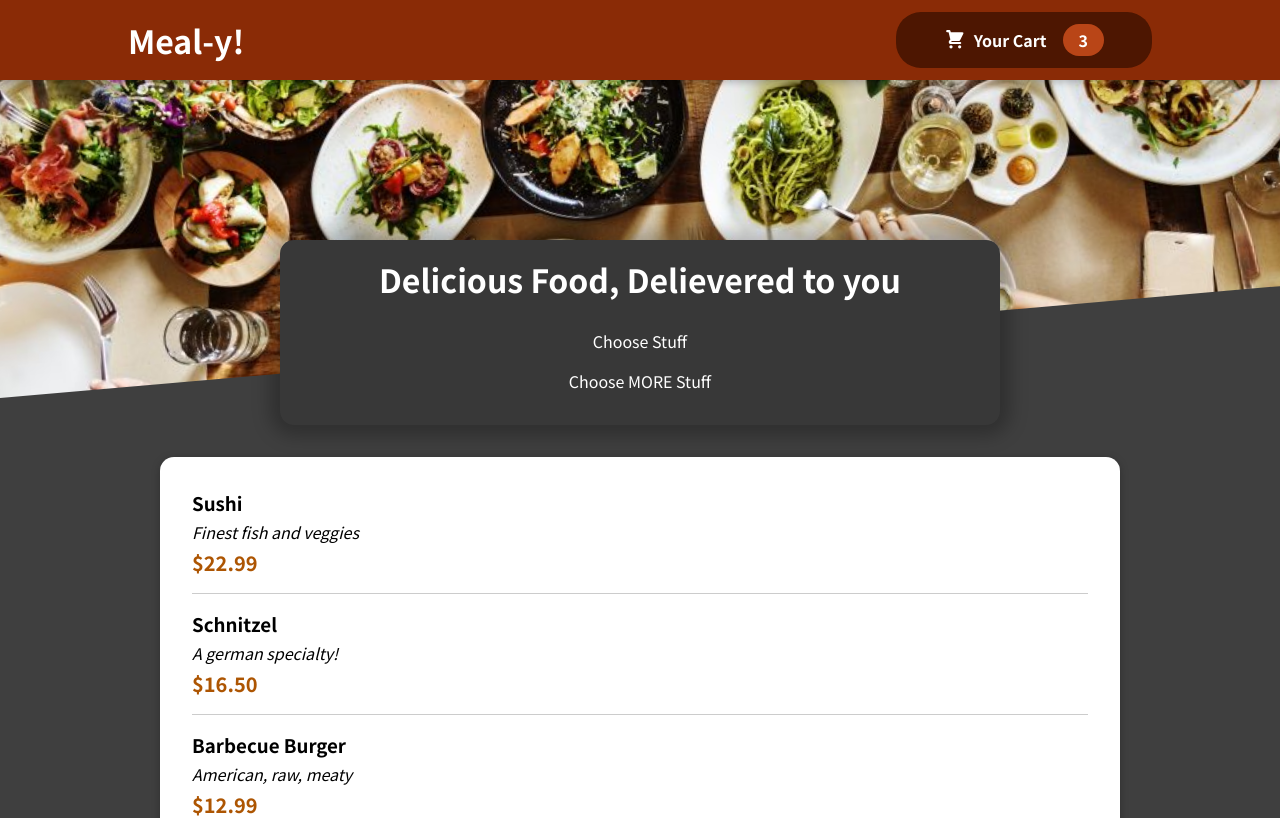
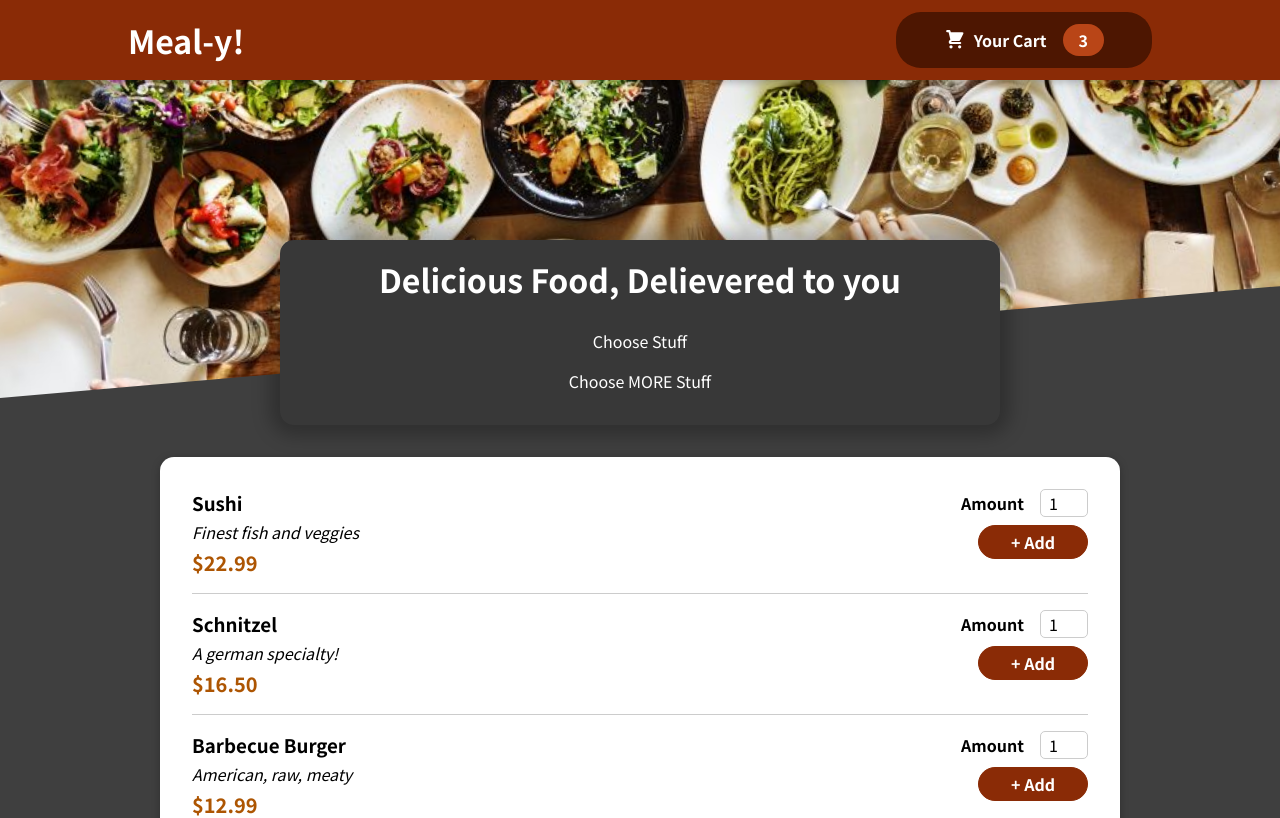
Before and after one commit to joe-dumford/meal-y, a React (Create React App) app: page / in a window 1280 px wide. Shown: the top 818 px of the page. Built offline with nearby package versions, Linux system fonts and the light colour scheme.

Commit message:
Created Cart component and added dummy data for now.

```diff
--- a/src/components/Meals/AvailableMeals.js
+++ b/src/components/Meals/AvailableMeals.js
@@ -32,6 +32,7 @@
 const AvailableMeals = () => {
     const mealsList = DUMMY_MEALS.map((meal) => (
         <MealItem
+            id={meal.id}
             key={meal.id}
             name={meal.name}
             description={meal.description}
--- a/src/components/Meals/MealItem/MealItem.js
+++ b/src/components/Meals/MealItem/MealItem.js
@@ -12,7 +12,7 @@
             <div className={classes.price}>{price}</div>
         </div>
         <div>
-            <MealItemForm />
+            <MealItemForm id={props.id}/>
         </div>
       </li>
     )
--- a/src/components/Meals/MealItem/MealItemForm.js
+++ b/src/components/Meals/MealItem/MealItemForm.js
@@ -1,3 +1,22 @@
-const MealItemForm = () => {}
+import Input from '../../UI/Input';
+import classes from './MealItemForm.module.css'
+
+const MealItemForm = props => {
+    return (
+        <form className={classes.form}>
+            <Input
+                label="Amount"
+                input={{
+                    id: 'amount_' + props.id,
+                    type: 'number',
+                    min: '1',
+                    max: '5',
+                    step: '1',
+                    defaultValue: '1',
+            }}/>
+            <button>+ Add</button>
+        </form>
+    )
+}
 
 export default MealItemForm;
--- /dev/null
+++ b/src/components/Meals/MealItem/MealItemForm.module.css
@@ -0,0 +1,20 @@
+.form {
+    text-align: right;
+}
+
+.form button {
+    font: inherit;
+    cursor: pointer;
+    background-color: #8a2b06;
+    border: 1px solid #8a2b06;
+    color: white;
+    padding: 0.25rem 2rem;
+    border-radius: 20px;
+    font-weight: bold;
+}
+
+.form button:hover,
+.form button:active {
+    background-color: #641e03;
+    border-color: #641e03;
+}
--- /dev/null
+++ b/src/components/UI/Input.js
@@ -0,0 +1,12 @@
+import classes from './Input.module.css';
+
+const Input = props => {
+    return (
+        <div className={classes.input}>
+            <label htmlFor={props.input.id}>{props.label}</label>
+            <input {...props.input} />
+        </div>
+    );
+};
+
+export default Input;
--- /dev/null
+++ b/src/components/UI/Input.module.css
@@ -0,0 +1,18 @@
+.input {
+    display: flex;
+    align-items: center;
+    margin-bottom: 0.5rem;
+}
+
+.input label {
+    font-weight: bold;
+    margin-right: 1rem;
+}
+
+.input input {
+    width: 3rem;
+    border-radius: 5px;
+    border: 1px solid #ccc;
+    font: inherit;
+    padding-left: 0.5rem;
+}
```
Also changed, not shown: src/components/Cart/Cart.js (added, +29 -0 lines), src/components/Cart/Cart.module.css (added, +46 -0 lines).
